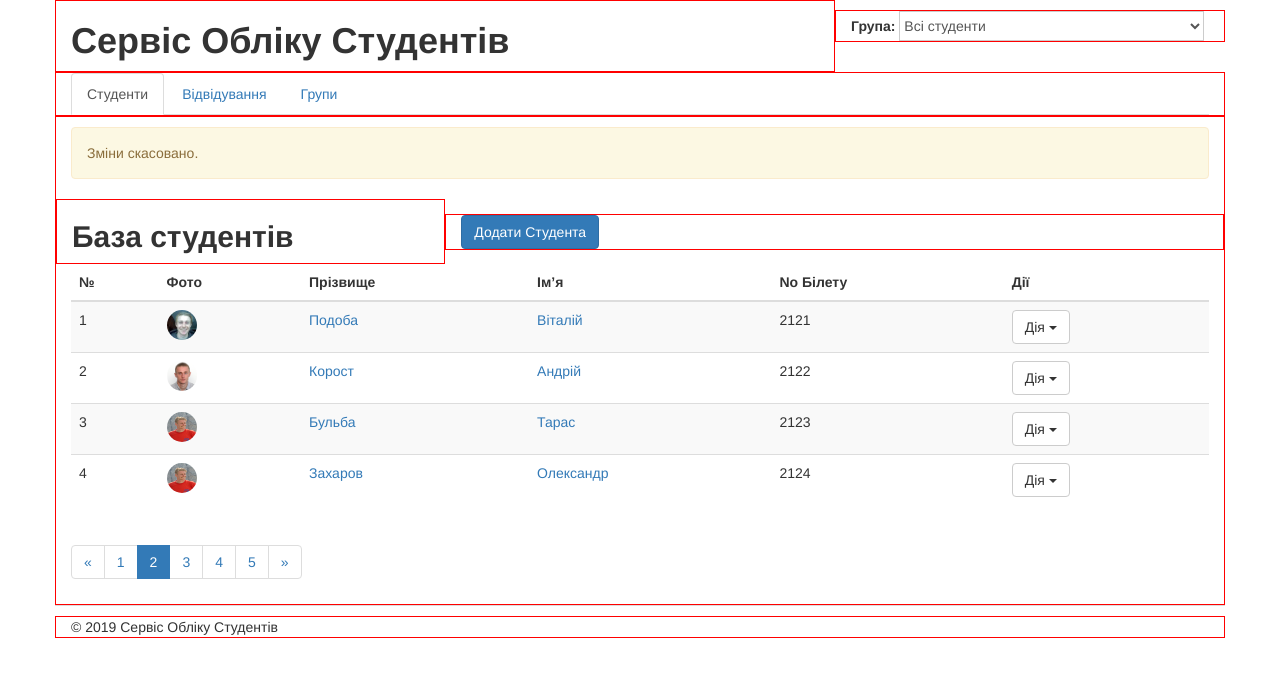
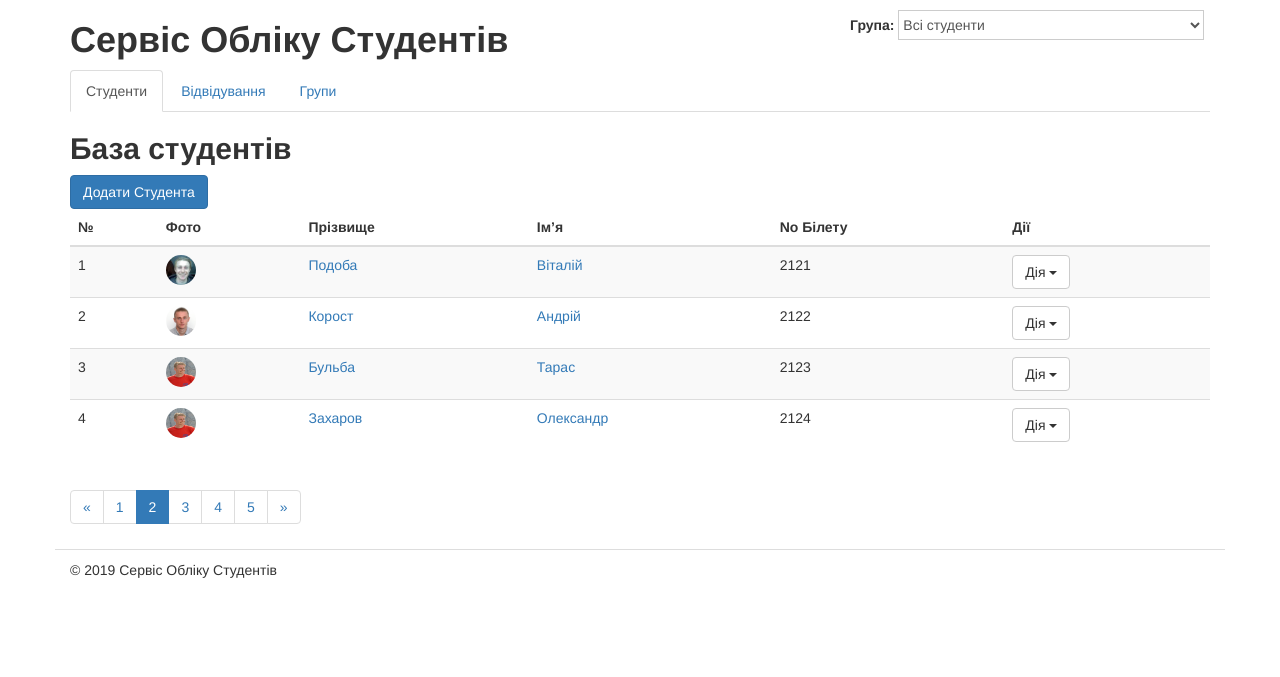
Before and after one commit to AleksanderZahar/students_db_2019, a Django app: page / in a window 1280 px wide. Shown: the top 677 px of the page. Run offline with Django 3.2, Linux system fonts and the light colour scheme; some libraries are stand-ins or nearby versions.

Commit message:
Оформлен students_list.html наследованием от базового шаблона. Значительно сократилось число строк кода

```diff
--- a/students_app/templates/students/students_list.html
+++ b/students_app/templates/students/students_list.html
@@ -1,73 +1,14 @@
+{% extends "students/base.html" %}
+
 {% load static from staticfiles%}
 
-<!DOCTYPE html>
-<html lang="uk">
-<head>
-    <meta charset="UTF-8"/>
-    <title>Сервіс Обліку Студентів</title>
-    <meta name="description" content="Система Обліку Студентів Навчального Закладу"/>
+{% block meta_title %}Студенти{% endblock meta_title %}
 
-    <!-- Include Styles -->
-    <link rel="stylesheet" href="https://cdn.jsdelivr.net/bootstrap/3.3.0/css/bootstrap.min.css">
-    <link rel="stylesheet" href="{% static "css/main.css" %}">
-    <style type="text/css">.col-xs-12, .col-xs-4, .col-xs-8 {
-        border: 1px solid red;
-    }</style>
+{% block title %}База студентів{% endblock %}
 
-</head>
-<body>
+{% block content %}
 
-<!-- Start Container -->
-<div class="container">
-
-    <!-- Start Header -->
-    <div class="row" id="header">
-
-        <!-- Logo -->
-        <div class="col-xs-8">
-            <h1>Сервіс Обліку Студентів</h1>
-        </div>
-
-        <!-- Groups Selector -->
-        <div class="col-xs-4" id="group-selector">
-            <strong>Група:</strong>
-            <select>
-                <option value="">Всі студенти</option>
-                <option value="">МтМ - 21, Подоба Віталій (No 254)</option>
-                <option value="">МтМ - 22, Корост Андрій (No 2123)</option>
-            </select>
-        </div>
-    </div>
-    <!-- End Header -->
-
-    <!-- Start SubHeader -->
-    <div class="row" id="sub-header">
-        <div class="col-xs-12">
-            <ul class="nav nav-tabs" role="tablist">
-                <li role="presentation" class="active"><a href= "{% url 'home' %}">Студенти</a></li>
-                <li role="presentation"><a href="/journal">Відвідування</a></li>
-                <li role="presentation"><a href= "{% url 'groups' %}">Групи</a></li>
-            </ul>
-        </div>
-    </div>
-    <!-- End SubHeader -->
-
-    <!-- Start Main Page Content -->
-    <div class="row" id="content-columns">
-
-        <div class="col-xs-12" id="content-column">
-
-            <!-- Status Message -->
-            <div class="alert alert-warning" role="alert">Зміни скасовано.</div>
-            <div class="row">
-                <div class="col-xs-4" id="content-header">
-                    <h2>База студентів</h2>
-                </div>
-                <div class="col-xs-8" id="add-student-button">
-                    <!-- Add Student Button -->
     <a class="btn btn-primary" href="{% url 'students_add' %}">Додати Студента</a>
-                </div>
-            </div>
 
     <!-- Start Students Listing -->
     <table class="table table-hover table-striped">
@@ -128,23 +69,5 @@
             <li><a href="#">&raquo;</a></li>
         </ul>
     </nav>
-        </div>
-    </div>
-    <!-- End Main Page Content -->
 
-    <!-- Start Footer -->
-    <div class="row" id="footer">
-        <div class="col-xs-12">
-            &copy; 2019 Сервіс Обліку Студентів
-        </div>
-    </div>
-    <!-- End Footer -->
-</div>
-<!-- End Container -->
-
-<!-- Javascripts Section -->
-<script src="http://cdnjs.cloudflare.com/ajax/libs/jquery/2.1.1/jquery.js"></script>
-<script src="https://cdn.jsdelivr.net/bootstrap/3.3.0/js/bootstrap.min.js"></script>
-
-</body>
-</html>
+{% endblock content%}
```
Lines whose indentation alone changed are shown as unchanged.
